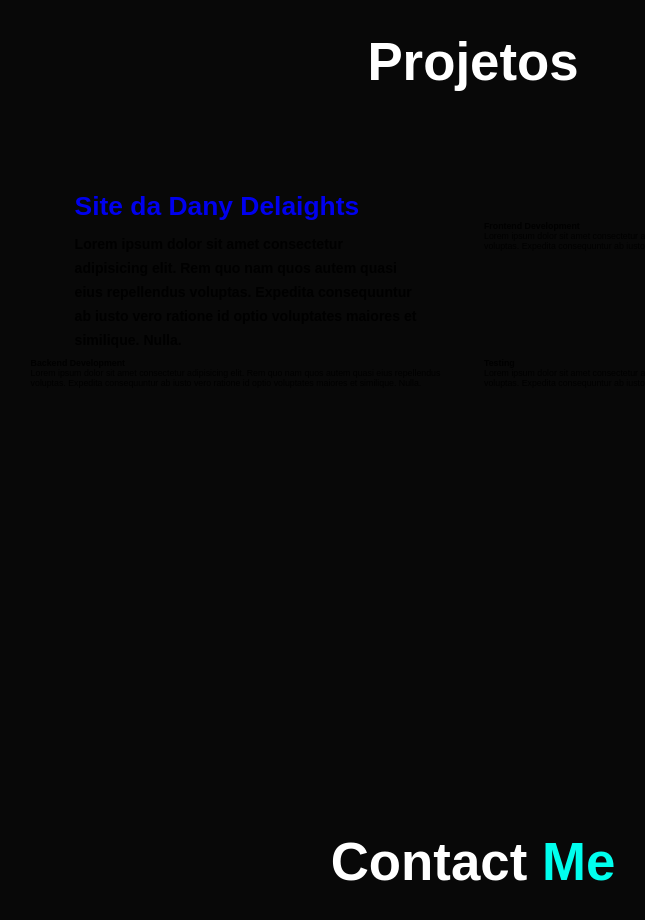
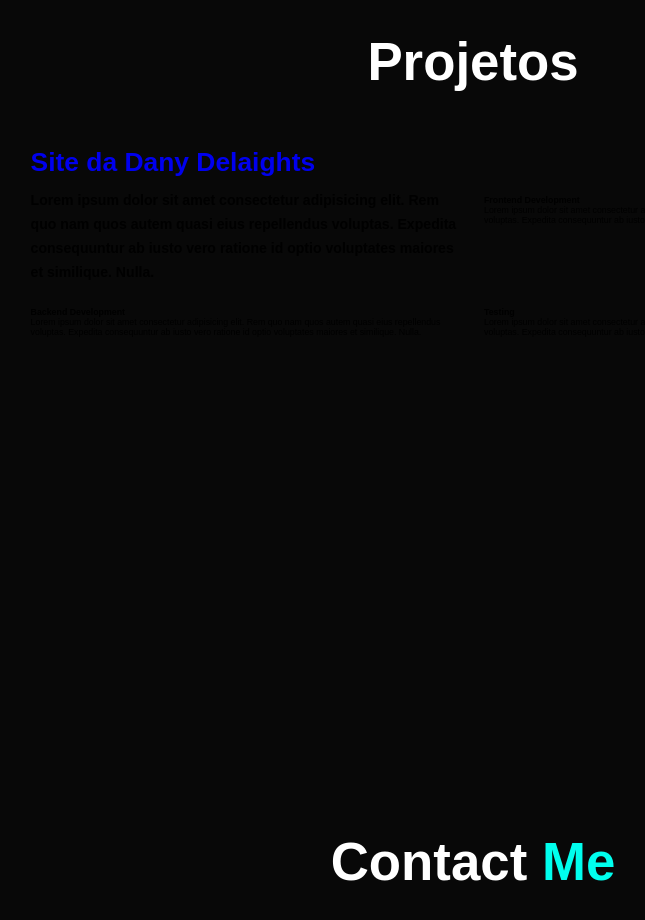
Before and after one commit to MiltonFSiqueira/Portfolio-do-Milton, a plain HTML site: page index.html in a window 1280 px wide. Shown: the part 2940-3860 px from the top of the page, without its empty margins (167-812 px from the left). Drawn offline with nearby package versions, Linux system fonts and the light colour scheme.

Commit message:
alteracoes nas classess

```diff
--- a/style.css
+++ b/style.css
@@ -471,14 +471,14 @@ span {
     background-size: 100%;
 }
 
-.projeto-box1:hover {
+.projeto-box1.projeto-box2 .projeto-box3 .projeto-box4:hover {
     background: white;
     color: black;
     border: 5px solid var(--main-color);
     transform: scale(1.03);
 }
 
-.projeto-box1 .projeto-info1 {
+.projeto-box1 .projeto-box2 .projeto-box3 .projeto-box4 .projeto-info1 .projeto-info2 .projeto-info3 .projeto-info4 {
     display: flex;
     flex-direction: column;
     text-align: left;
```
